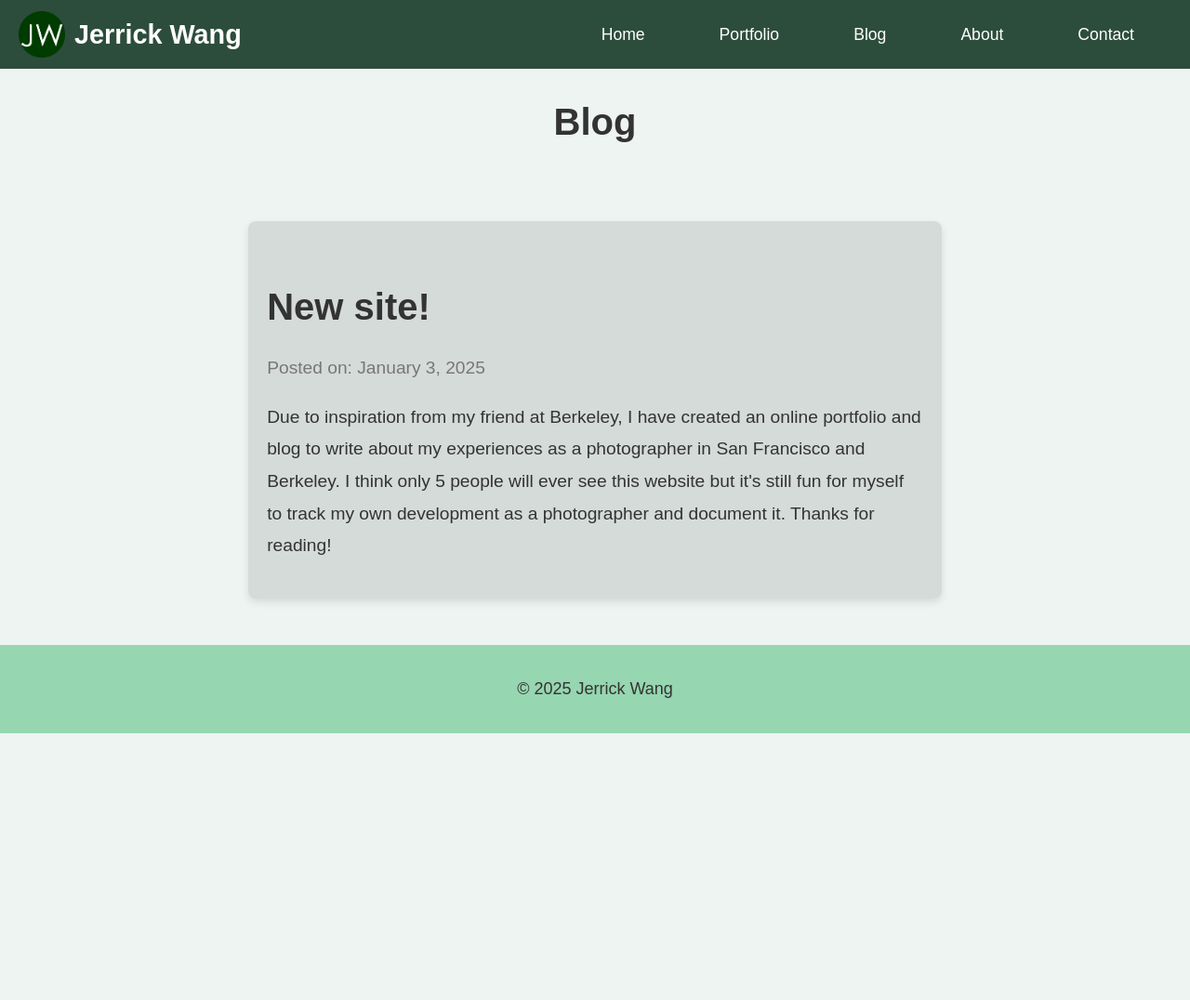
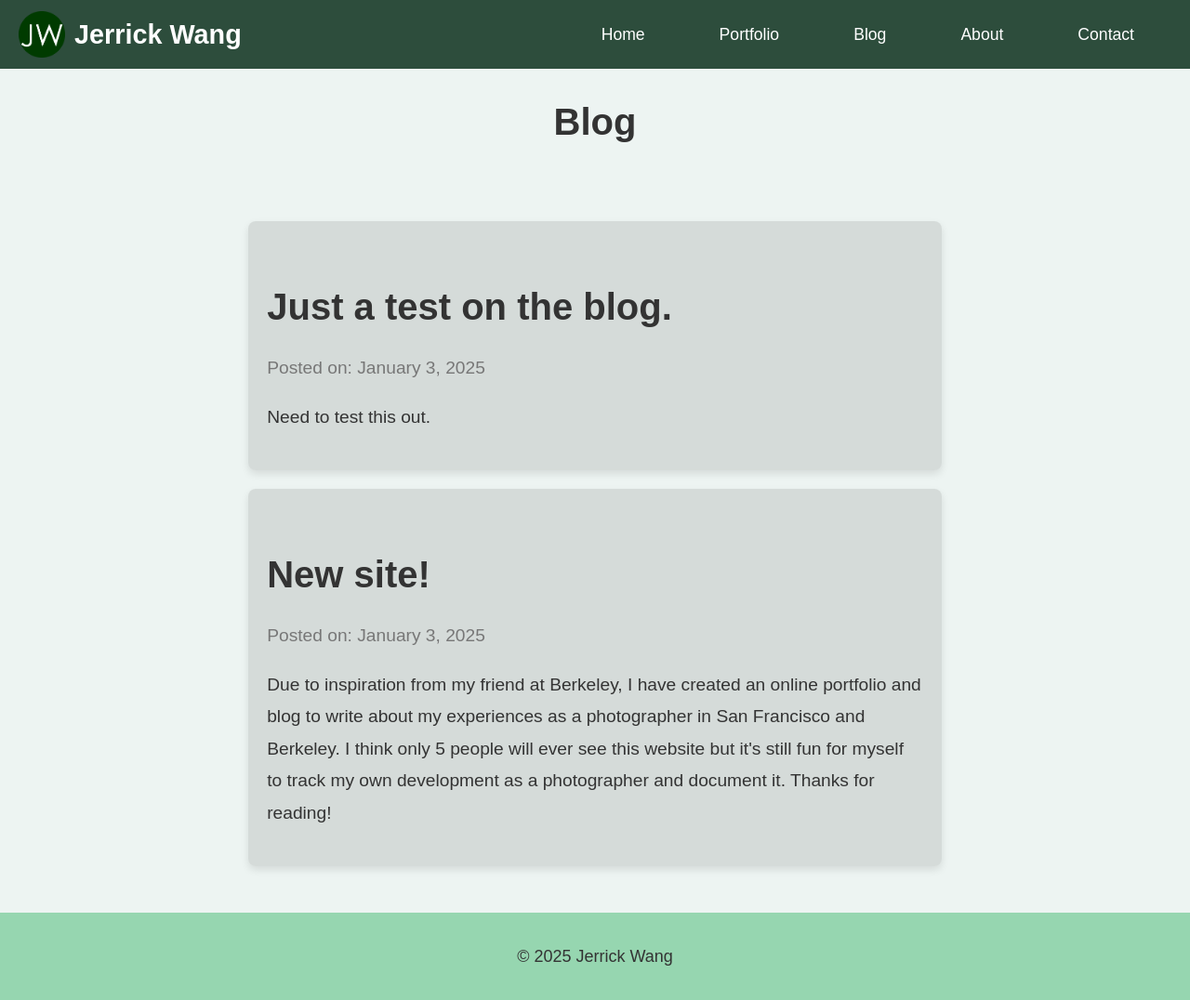
Before and after one commit to jerrickwang/jerrickwang.github.io, a Jekyll site: the page built from blog.md, in a window 1280 px wide and 1076 px high. Shown: the whole window at 93% size. Built offline with Jekyll 4.4.1, drawn with Linux system fonts in a browser that asks for light colours.

Commit message:
Update blog.md

```diff
--- a/blog.md
+++ b/blog.md
@@ -3,6 +3,16 @@ layout: default
 title: Blog
 permalink: /blog/
 ---
+
+<div class="blog-post-container">
+  <article class="blog-post">
+    <h3 class="post-title">Just a test on the blog.</h3>
+    <p class="post-date">Posted on: January 3, 2025</p>
+    <div class="post-body">
+      <p>Need to test this out.</p>
+    </div>
+  </article>
+</div>
 
 <div class="blog-post-container">
   <article class="blog-post">
```
